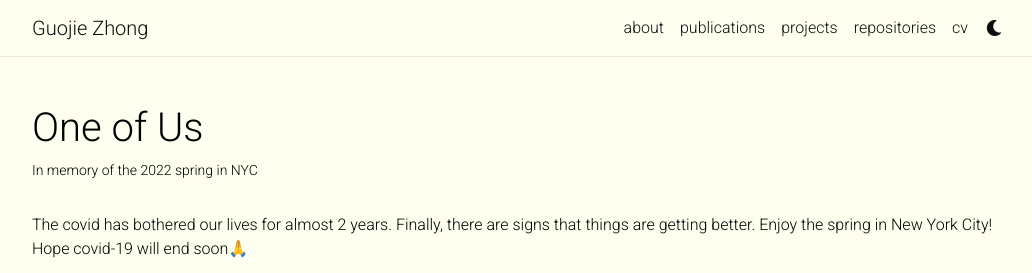
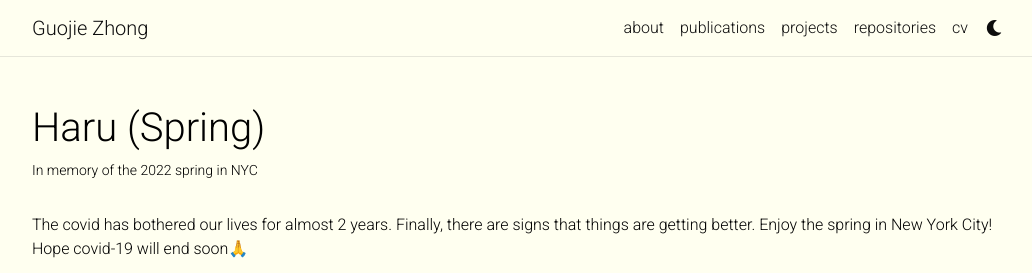
Before and after one commit to zhongguojie1998/GuojieZhong, a Jekyll site: the page built from _projects/fun_4_haru.md, in a window 1280 px wide, cut to the strip 0-273 px from the top of the page. Shown: the whole strip, without its empty margins (123-1155 px from the left). Built offline with Jekyll 4.4.1, drawn with Linux system fonts in a browser that asks for light colours; comment, search, counter and statistics services are not loaded; a style sheet for code colours, icons or effects is not loaded.

Commit message:
Update fun_4_haru.md

```diff
--- a/_projects/fun_4_haru.md
+++ b/_projects/fun_4_haru.md
@@ -1,6 +1,6 @@
 ---
 layout: page
-title: One of Us
+title: Haru (Spring)
 description: In memory of the 2022 spring in NYC
 img: assets/img/Haru.png
 importance: 1
```
